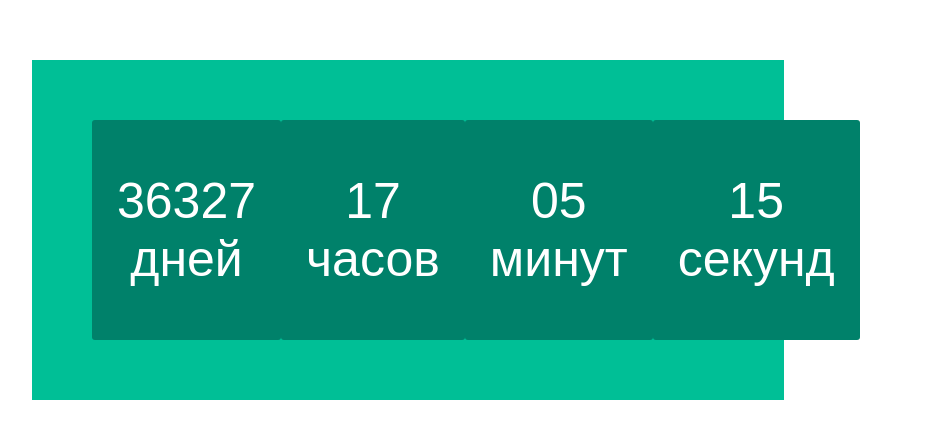
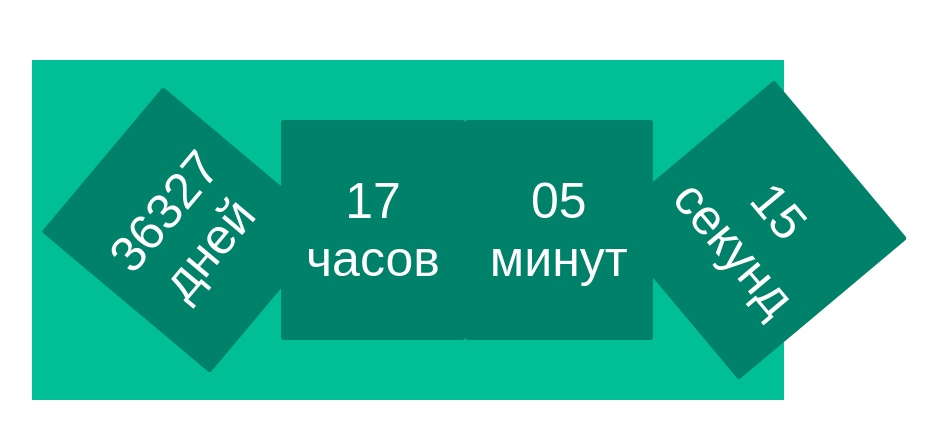
Before and after one commit to AlexeyKrop/modulTimer, a plain HTML site: page index.html in a window 1280 px wide. Shown: the part 178-616 px from the top of the page, without its empty margins (232-1169 px from the left). Drawn offline with Linux system fonts and the light colour scheme.

Commit message:
fix  new style

```diff
--- a/countdown.js
+++ b/countdown.js
@@ -3,9 +3,15 @@ const timer = (deadline) => {
   const declensionNum = (value, words) => {
     value = Math.abs(value) % 100;
     let num = value % 10;
-    if (value > 10 && value < 20) return words[2];
-    if (num > 1 && num < 5) return words[1];
-    if (num == 1) return words[0];
+    if (value > 10 && value < 20) {
+      return words[2];
+    }
+    if (num > 1 && num < 5) {
+      return words[1];
+    }
+    if (num === 1) {
+      return words[0];
+    }
     return words[2];
   };
   const zeroFormat = (x) => {
--- a/style.css
+++ b/style.css
@@ -16,6 +16,7 @@
 }
 .labels li {
   padding: 25px;
+  position: relative;
   display: flex;
   align-items: center;
   justify-content: center;
@@ -30,3 +31,9 @@
   text-align: center;
   list-style-type: none;
 }
+.labels__day {
+  transform: rotate(-50deg);
+}
+.labels__second {
+  transform: rotate(50deg);
+}
```
